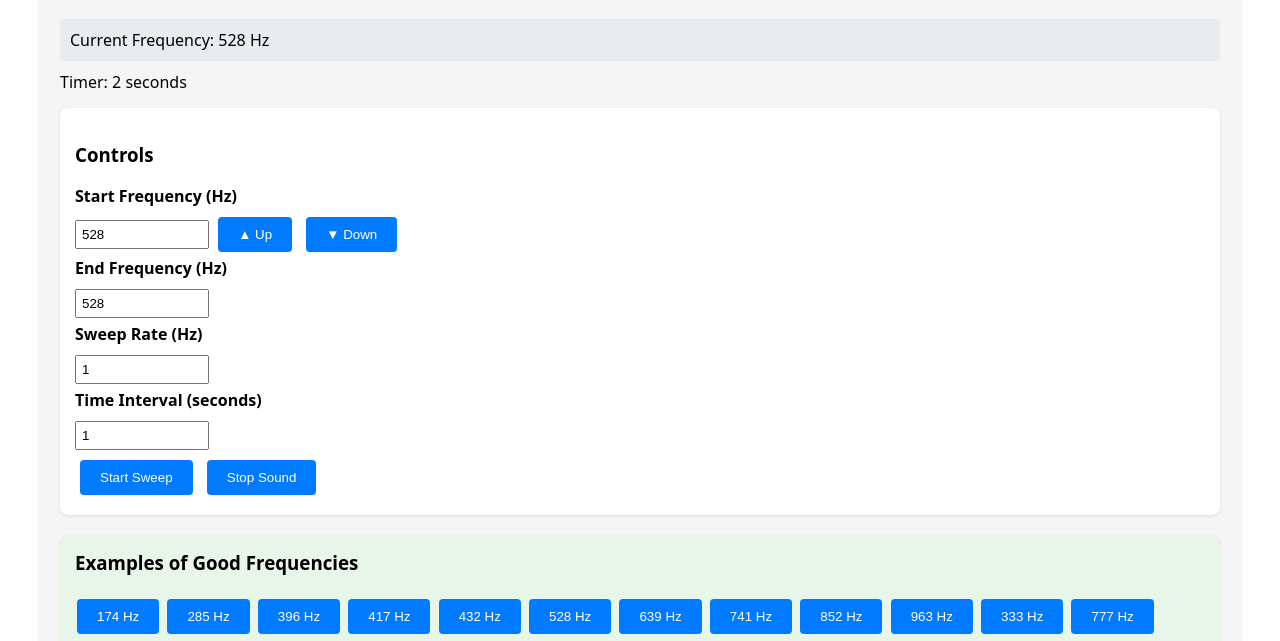
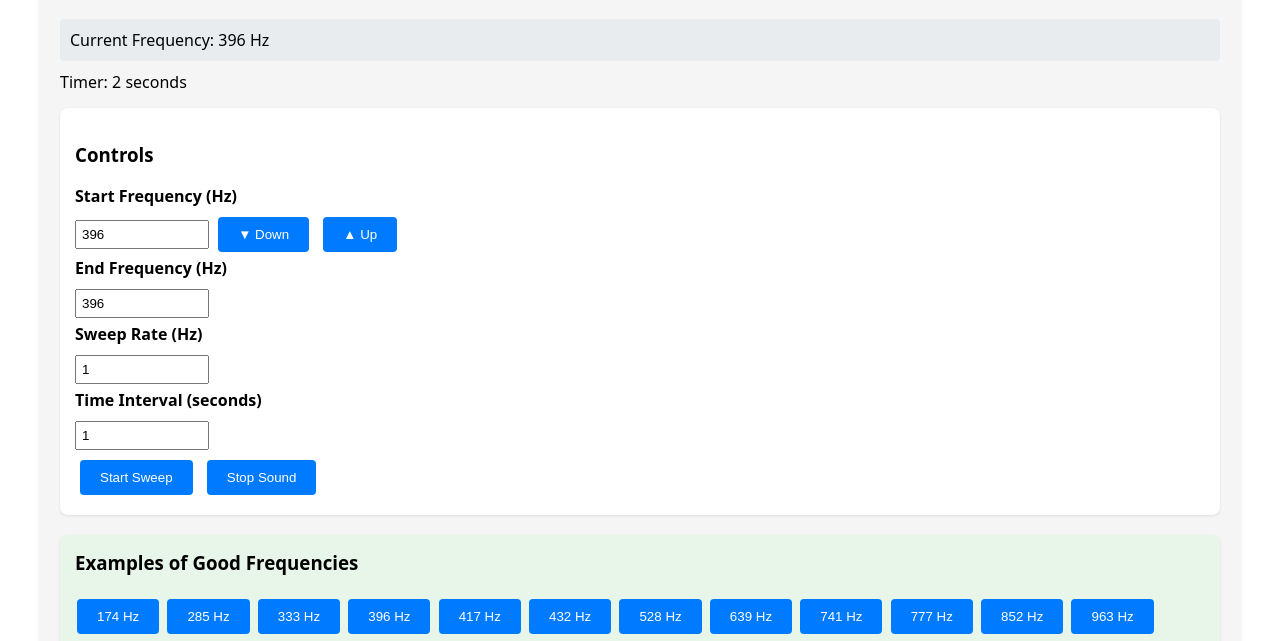
Before and after one commit to lexob9/tone-generator, a plain HTML site: page index.html in a window 1280 px wide. Both pictures are taken after a click on the button "Start Sound". Shown: the part 127-768 px from the top of the page. Drawn offline with Linux system fonts and the light colour scheme.

Commit message:
cosmetic changes

```diff
--- a/index.html
+++ b/index.html
@@ -90,13 +90,13 @@
             <h3>Controls</h3>
             <div>
                 <label>Start Frequency (Hz)</label>
-                <input type="number" id="startFreq" value="528" min="20" max="20000">
+                <input type="number" id="startFreq" value="396" min="0" max="20000">
+                <button id="freqDown">&#9660; Down</button>
                 <button id="freqUp">&#9650; Up</button>
-                <button id="freqDown">&#9660; Down</button>
             </div>
             <div>
                 <label>End Frequency (Hz)</label>
-                <input type="number" id="endFreq" value="528" min="20" max="20000">
+                <input type="number" id="endFreq" value="396" min="0" max="20000">
             </div>
             <div>
                 <label>Sweep Rate (Hz)</label>
@@ -115,16 +115,16 @@
             <div class="button-list">
                 <button onclick="setFrequencyTo(174)">174 Hz</button>
                 <button onclick="setFrequencyTo(285)">285 Hz</button>
+                <button onclick="setFrequencyTo(333)">333 Hz</button>
                 <button onclick="setFrequencyTo(396)">396 Hz</button>
                 <button onclick="setFrequencyTo(417)">417 Hz</button>
                 <button onclick="setFrequencyTo(432)">432 Hz</button>
                 <button onclick="setFrequencyTo(528)">528 Hz</button>
                 <button onclick="setFrequencyTo(639)">639 Hz</button>
                 <button onclick="setFrequencyTo(741)">741 Hz</button>
+                <button onclick="setFrequencyTo(777)">777 Hz</button>
                 <button onclick="setFrequencyTo(852)">852 Hz</button>
                 <button onclick="setFrequencyTo(963)">963 Hz</button>
-                <button onclick="setFrequencyTo(333)">333 Hz</button>
-                <button onclick="setFrequencyTo(777)">777 Hz</button>
                 <button onclick="setFrequencyTo(999)">999 Hz</button>
                 <button onclick="setFrequencyTo(1111)">1111 Hz</button>
                 <button onclick="setFrequencyTo(4444)">4444 Hz</button>
@@ -154,7 +154,7 @@
         let isSweeping = false;
         let sweepInterval = null;
         let timerInterval = null;
-        let currentFrequency = 440;
+        let currentFrequency = 1;
         let timerValue = 0;
         let holdInterval = null;
 
@@ -165,7 +165,7 @@
 
             oscillator.connect(audioCtx.destination);
             currentFrequency = parseFloat(document.getElementById('startFreq').value);
-            oscillator.frequency.value = Math.min(Math.max(currentFrequency, 20), 20000);
+            oscillator.frequency.value = Math.min(Math.max(currentFrequency, 1), 20000);
             document.getElementById('currentFreq').textContent = Math.round(currentFrequency);
             oscillator.start();
 
@@ -180,7 +180,7 @@
 
         // Update frequency
         function setFrequency(freq) {
-            currentFrequency = Math.min(Math.max(freq, 20), 20000);
+            currentFrequency = Math.min(Math.max(freq, 1), 20000);
             document.getElementById('currentFreq').textContent = Math.round(currentFrequency);
             if (oscillator) {
                 oscillator.frequency.setValueAtTime(currentFrequency, audioCtx.currentTime);
@@ -196,7 +196,7 @@
         // Change frequency by an increment
         function changeFrequencyBy(increment) {
             const currentStartFreq = parseFloat(document.getElementById('startFreq').value) || 440;
-            const newFreq = Math.min(Math.max(currentStartFreq + increment, 20), 20000);
+            const newFreq = Math.min(Math.max(currentStartFreq + increment, 1), 20000);
             document.getElementById('startFreq').value = newFreq;
             setFrequency(newFreq);
         }
```
